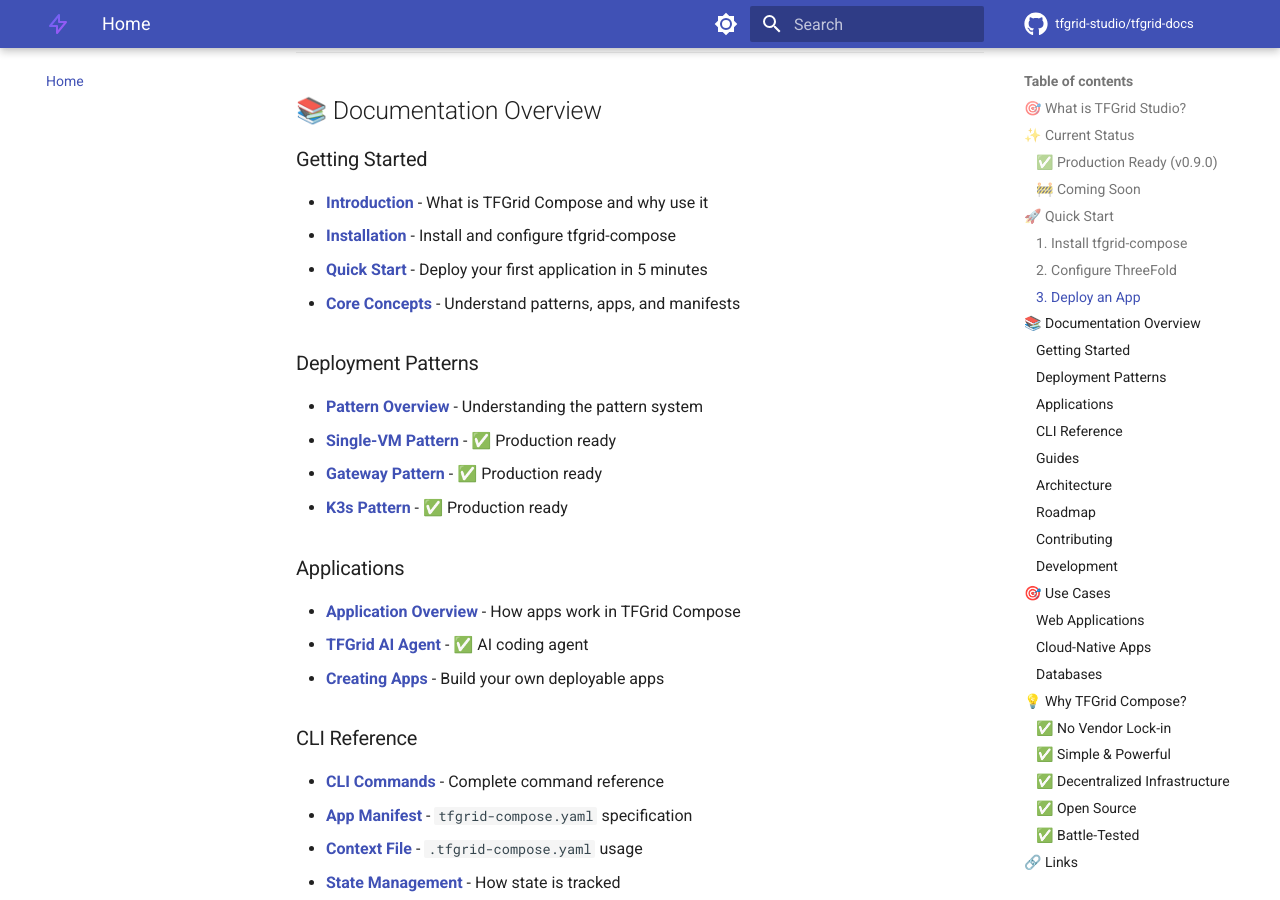
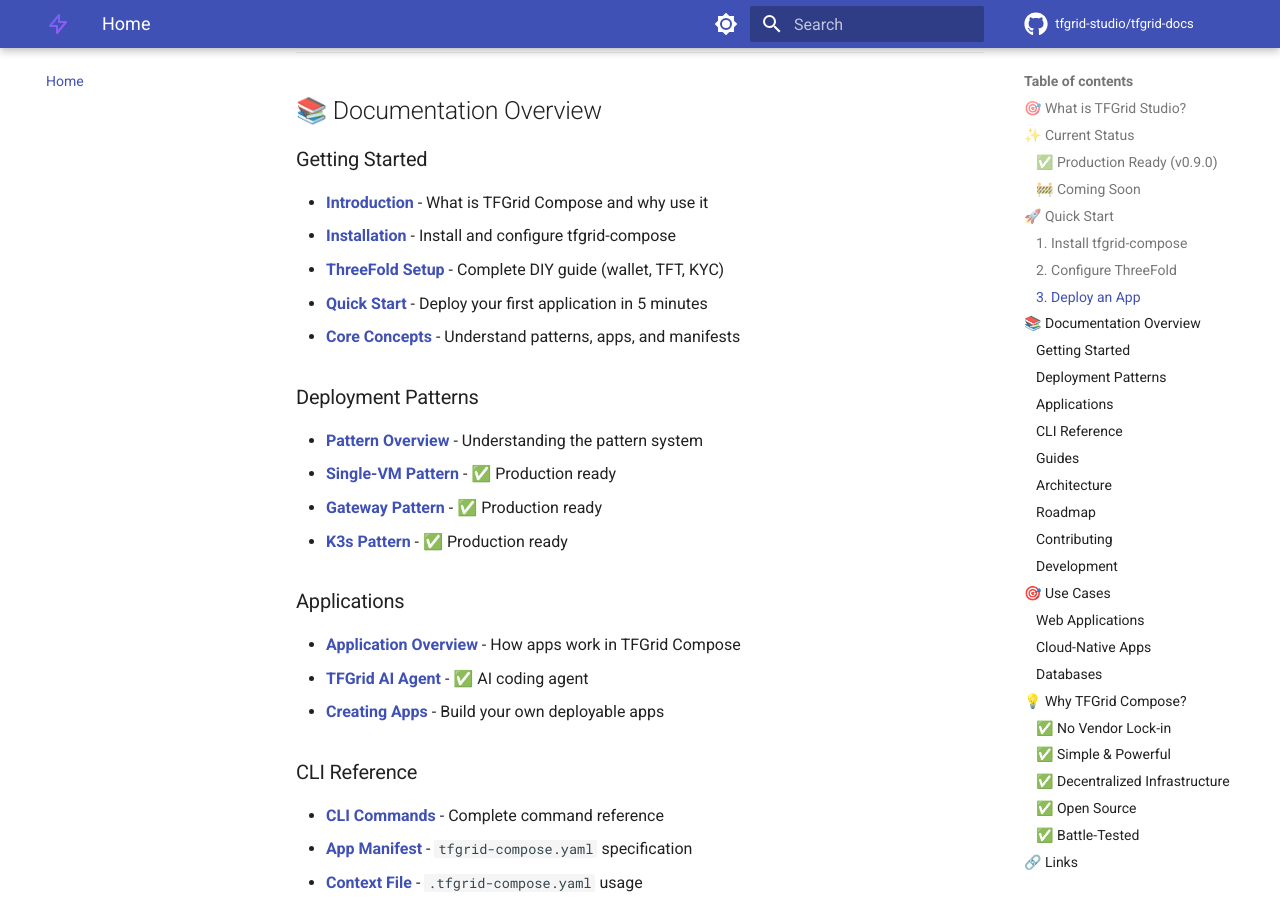
Before and after one commit to tfgrid-studio/tfgrid-docs, an MkDocs documentation site: the page built from docs/index.md, in a window 1280 px wide and 900 px high, scrolled down 2299 px. Built offline with MkDocs 1.6.1 and Material for MkDocs 9.7.7, drawn with Linux system fonts in a browser that asks for light colours; comment, search, counter and statistics services are not loaded; the version menu is left out.

Commit message:
feat: Add ThreeFold setup guide to index navigation

```diff
--- a/docs/index.md
+++ b/docs/index.md
@@ -89,6 +89,7 @@
 ### Getting Started
 - **[Introduction](getting-started/introduction.md)** - What is TFGrid Compose and why use it
 - **[Installation](getting-started/installation.md)** - Install and configure tfgrid-compose
+- **[ThreeFold Setup](getting-started/threefold-setup.md)** - Complete DIY guide (wallet, TFT, KYC)
 - **[Quick Start](getting-started/quickstart.md)** - Deploy your first application in 5 minutes
 - **[Core Concepts](getting-started/concepts.md)** - Understand patterns, apps, and manifests
 
```
